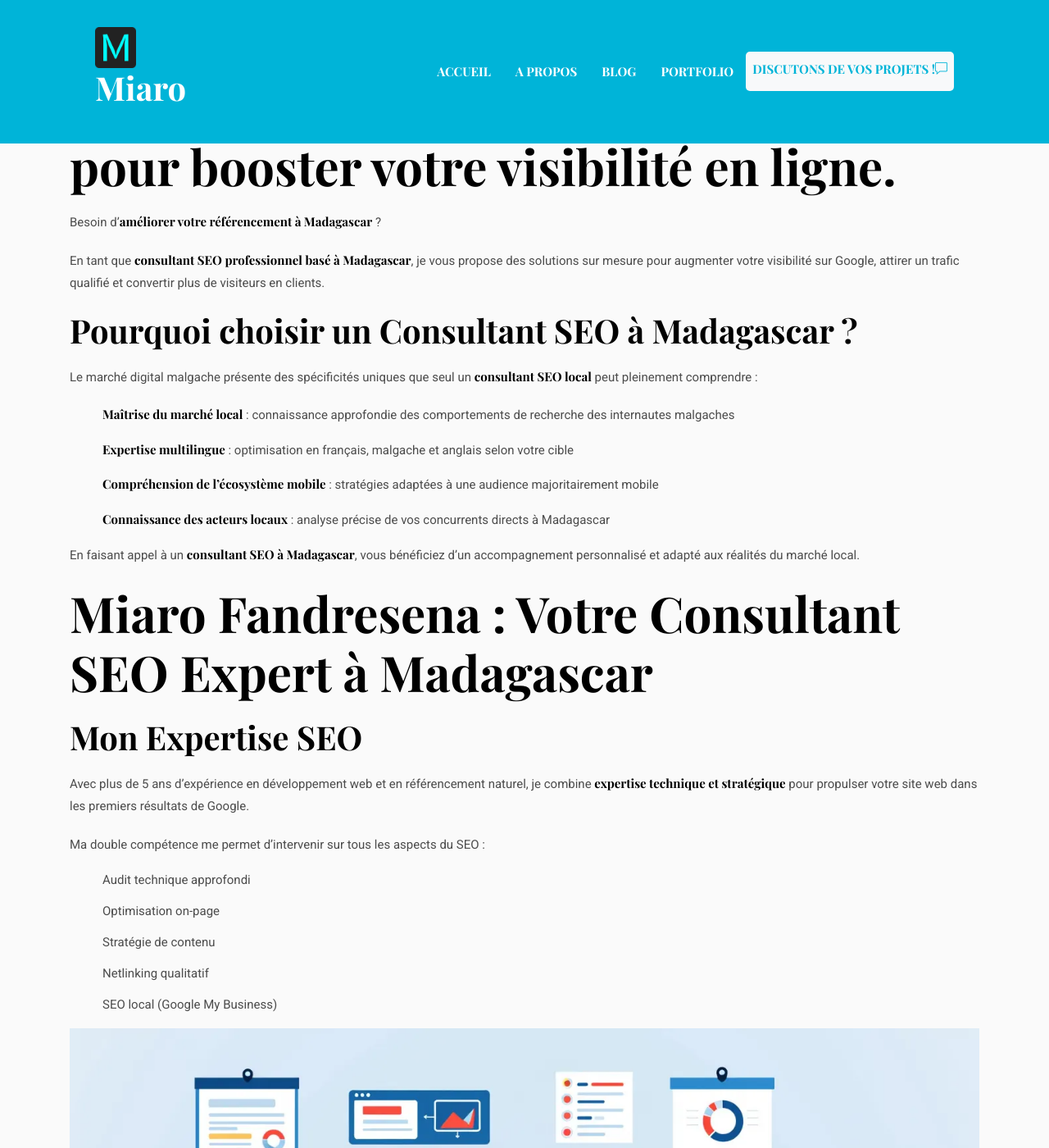
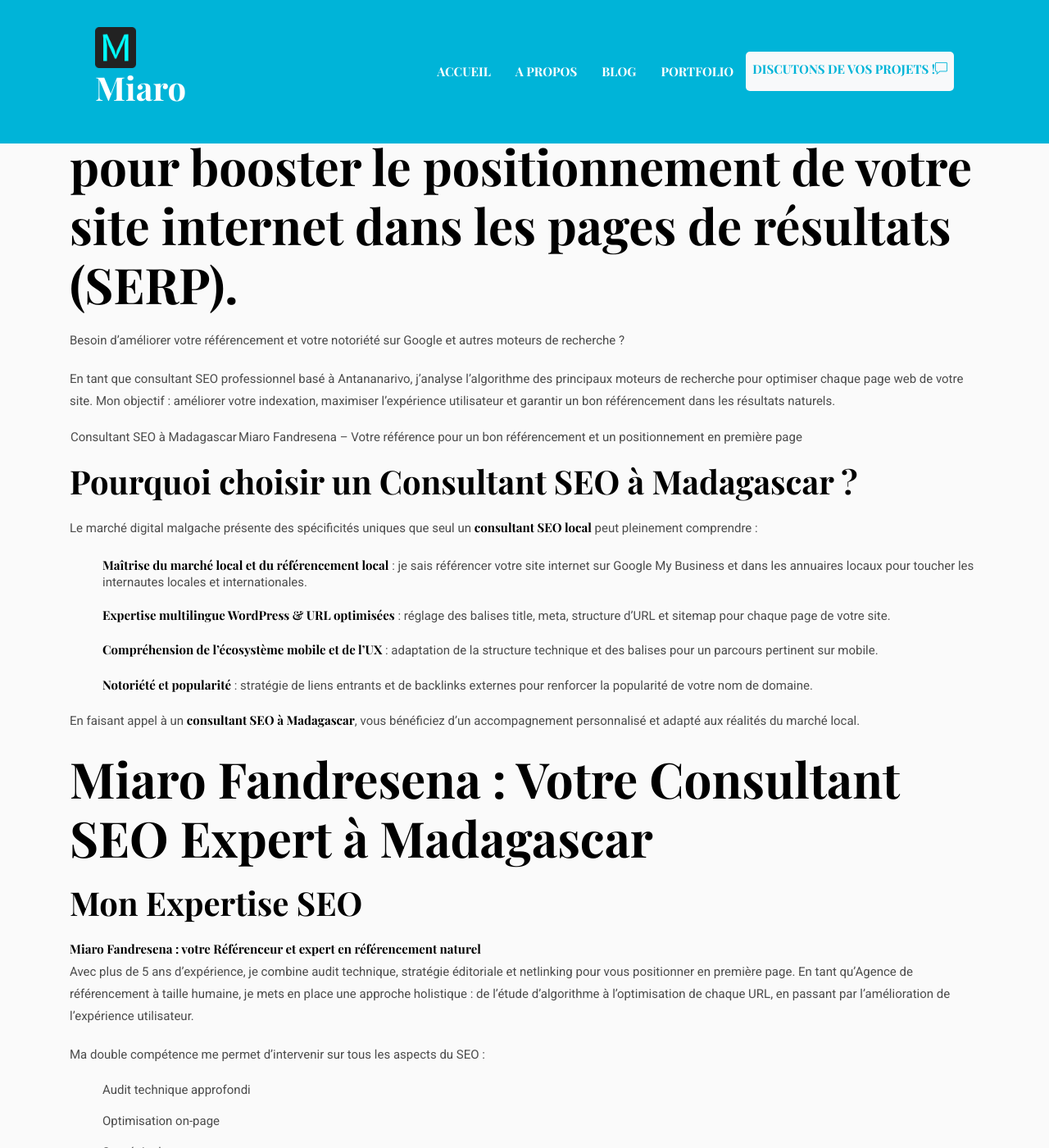
Before and after one commit to miarofandresena/miarofandresena.github.io, a Jekyll site: the page built from _posts/2024-07-23-consultant-seo-a-madagascar.markdown, in a window 1280 px wide and 1400 px high, scrolled down 1357 px. Shown: the whole window at 82% size. Built offline with Jekyll 4.4.1, drawn with Linux system fonts in a browser that asks for light colours; some of the changed text lies outside the part shown.

Commit message:
ajout d'article1.2

```diff
--- a/_posts/2024-07-23-consultant-seo-a-madagascar.markdown
+++ b/_posts/2024-07-23-consultant-seo-a-madagascar.markdown
@@ -8,19 +8,23 @@ tags:   Web
 description: "Consultant SEO à Madagascar – Miaro Fandresena : audit, netlinking, contenus optimisés et suivi personnalisé. Boostez votre visibilité !"
 ---
 
-## Votre Consultant SEO à Madagascar pour booster votre visibilité en ligne.
-Besoin d’**améliorer votre référencement à Madagascar** ?
+## Votre Consultant SEO à Madagascar pour booster le positionnement de votre site internet dans les pages de résultats (SERP).
 
-En tant que **consultant SEO professionnel basé à Madagascar**, je vous propose des solutions sur mesure pour augmenter votre visibilité sur Google, attirer un trafic qualifié et convertir plus de visiteurs en clients.
+Besoin d’améliorer votre référencement et votre notoriété sur Google et autres moteurs de recherche ?
+
+En tant que consultant SEO professionnel basé à Antananarivo, j’analyse l’algorithme des principaux moteurs de recherche pour optimiser chaque page web de votre site. Mon objectif : améliorer votre indexation, maximiser l’expérience utilisateur et garantir un bon référencement dans les résultats naturels.
+
+Consultant SEO à Madagascar | Miaro Fandresena – Votre référence pour un bon référencement et un positionnement en première page
 
 ### Pourquoi choisir un Consultant SEO à Madagascar ?
 
 Le marché digital malgache présente des spécificités uniques que seul un **consultant SEO local** peut pleinement comprendre :
 
--   **Maîtrise du marché local** : connaissance approfondie des comportements de recherche des internautes malgaches
--   **Expertise multilingue** : optimisation en français, malgache et anglais selon votre cible
--   **Compréhension de l’écosystème mobile** : stratégies adaptées à une audience majoritairement mobile
--   **Connaissance des acteurs locaux** : analyse précise de vos concurrents directs à Madagascar
+-   **Maîtrise du marché local et du référencement local** : je sais référencer votre site internet sur Google My Business et dans les annuaires locaux pour toucher les internautes locales et internationales.
+- **Expertise multilingue WordPress & URL optimisées** : réglage des balises title, meta, structure d’URL et sitemap pour chaque page de votre site.
+- **Compréhension de l’écosystème mobile et de l’UX** : adaptation de la structure technique et des balises pour un parcours pertinent sur mobile.
+- **Notoriété et popularité** : stratégie de liens entrants et de backlinks externes pour renforcer la popularité de votre nom de domaine.
+
 
 En faisant appel à un **consultant SEO à Madagascar**, vous bénéficiez d’un accompagnement personnalisé et adapté aux réalités du marché local.
 
@@ -28,7 +32,8 @@ En faisant appel à un **consultant SEO à Madagascar**, vous bénéficiez d’u
 
 ### Mon Expertise SEO
 
-Avec plus de 5 ans d’expérience en développement web et en référencement naturel, je combine **expertise technique et stratégique** pour propulser votre site web dans les premiers résultats de Google.
+**Miaro Fandresena : votre Référenceur et expert en référencement naturel**
+Avec plus de 5 ans d’expérience, je combine audit technique, stratégie éditoriale et netlinking pour vous positionner en première page. En tant qu’Agence de référencement à taille humaine, je mets en place une approche holistique : de l’étude d’algorithme à l’optimisation de chaque URL, en passant par l’amélioration de l’expérience utilisateur.
 
 Ma double compétence me permet d’intervenir sur tous les aspects du SEO :
 
@@ -55,19 +60,19 @@ Ma double compétence me permet d’intervenir sur tous les aspects du SEO :
 
 En tant que **consultant SEO à Madagascar**, je réalise un diagnostic approfondi de votre site web :
 
--   Analyse technique (vitesse, mobile-first, structure technique)
--   Étude sémantique (mots-clés pertinents pour votre activité)
+-   Analyse technique (vitesse, mobile-first, structure technique, balises, URL, sitemap, crawl) pour assurer une indexation optimale
+-   Étude sémantique (mots-clés pertinents pour votre activité) pour chaque page de votre site
 -   Audit de contenu (qualité, pertinence, structure)
--   Analyse du profil de liens (backlinks)
--   Étude concurrentielle
+-   Analyse du profil de liens entrants (backlinks)** et des liens externes
+-   Étude concurrentielle : Analyse de l’algorithme et de l’indexation des pages de résultats de recherche
 
 ### Stratégie de Mots-Clés Ciblée pour Madagascar
 
 Je développe une stratégie de mots-clés adaptée au marché malgache :
 
--   Recherche de mots-clés à fort potentiel commercial
--   Analyse de l’intention utilisateur
--   Clustering et organisation sémantique
+-   Recherche de mots-clés pertinents pour améliorer votre positionnement dans les SERP (search engine results pages)
+-   Analyse de l’intention utilisateur et des requêtes sur chaque moteur de recherche
+-   Clustering sémantique pour maximiser le trafic qualifié vers votre site internet
 -   Prise en compte des spécificités linguistiques locales
 -   Focus sur les requêtes à conversion
 
@@ -76,10 +81,10 @@ Je développe une stratégie de mots-clés adaptée au marché malgache :
 J’optimise chaque élément de vos pages pour maximiser leur pertinence :
 
 -   Structure sémantique (Hn)
--   Balises title et meta descriptions optimisées
+-   Optimisation des balises title et méta descriptions pour chaque URL
 -   Optimisation des URLs
--   Amélioration de l’UX et des signaux d’engagement
--   [Schema.org](http://Schema.org) et données structurées
+-   Amélioration de l’expérience utilisateur (UX) et des signaux d’engagement : vitesse, mobile-first, structure de contenu
+-   [Schema.org](http://Schema.org) et données structurées : Mise en place de données structurées pour enrichir vos extraits dans les résultats naturels
 
 ![Consultant SEO à Madagascar](/assets/images/blog/consultant-seo-a-madagascar.webp "Consultant SEO à Madagascar"){: .img-responsive}
 
@@ -87,8 +92,8 @@ J’optimise chaque élément de vos pages pour maximiser leur pertinence :
 
 Je rédige des contenus de qualité adaptés au public malgache :
 
--   Articles de fond (1500+ mots)
--   Structure en “hub & spoke”
+-   Rédaction d’articles de fond (1500+ mots) avec un maillage interne vers les pages web stratégiques
+-   Stratégie hub & spoke pour booster la popularité de votre site et attirer des liens externes
 -   Maillage interne stratégique
 -   Contenu E-A-T (Expertise, Autorité, Fiabilité)
 -   Adaptation aux spécificités culturelles locales
@@ -99,23 +104,26 @@ Je développe votre autorité en ligne grâce à une stratégie de backlinks pre
 
 -   Création de backlinks thématiques de qualité
 -   Inscriptions dans les annuaires et répertoires locaux
--   Relations avec les médias et blogs malgaches
+-   Relations avec les médias et blogs locales et intérnationales
 -   Guest posting sur des sites pertinents
--   Monitoring et désaveu des liens toxiques
+-   Monitoring des backlinks et désaveu des profils toxiques
+-   Inscription dans les annuaires locaux pour renforcer la notoriété et la popularité de votre nom de domaine
 
 ### [SEO Local pour Madagascar ou autres pays](https://miarofandresena.github.io/2025/02/22/seo-local/)
 
 Je maximise votre visibilité dans les recherches locales :
 
--   Optimisation Google My Business complète
+-   Optimisation Google My Business pour booster votre référencement local
 -   Implémentation du schema LocalBusiness
 -   Cohérence NAP (Nom, Adresse, Téléphone)
--   Stratégie d’avis clients
+-   Stratégie d’avis clients pour améliorer vos performances sur les pages de résultats locales
 -   Optimisation pour le pack local
 
 ![Responsable SEO freelance à Madagascar](/assets/images/blog/responsable-seo-freelance-a-madagascar.webp "Responsable SEO freelance à Madagascar"){: .img-responsive}
 
 ## Ma Méthodologie de Consultant SEO à Madagascar
+
+À chaque phase, je veille à monitorer **les positions dans les SERP** et le trafic **vers votre site**. Grâce à des rapports détaillés (positionnement par mot-clé, analyse des pages de résultats, évolution de la popularité), vous visualisez concrètement l’impact de chaque action.
 
 ### Phase 1 : Audit et Stratégie
 
--- a/_posts/2025-03-01-analyse-reporting-seo.markdown
+++ b/_posts/2025-03-01-analyse-reporting-seo.markdown
@@ -5,7 +5,7 @@ date:   2025-03-01 10:05:55 +0300
 image:  /assets/images/blog/analyse-seo.webp
 author: Miaro
 tags:   Web
-description: "Découvrez comment dominer le SEO local et attirer plus de clients près de chez vous grâce à des techniques éprouvées et originales."
+description: "Découvrez les outils SEO méconnus et mes astuces exclusives pour des analyses et rapports percutants. Boostez votre stratégie avec des méthodes éprouvées et obtenez des résultats concrets maintenant !"
 ---
 
 OK, on va être honnêtes : l’analyse SEO, c’est un peu comme lire une carte au trésor… sans savoir où est la croix. 🗺️
--- a/_posts/2025-03-21-audit-seo.markdown
+++ b/_posts/2025-03-21-audit-seo.markdown
@@ -5,7 +5,7 @@ date:   2025-03-21 10:05:55 +0300
 image:  /assets/images/blog/audit-seo.webp
 author: Miaro
 tags:   Web
-description: "Découvrez comment, depuis 2020, j’ai analysé des stratégies SEO vouées à l’échec et transformé des sites en véritable succès – sans artifices, juste de l’expérience."
+description: "Plongez dans l'univers des audits SEO avec des méthodes d'expert et astuces cachées. Devenez un véritable détective du référencement et optimisez votre site comme jamais auparavant !"
 ---
 
 
```
Also changed, not shown: _pages/about.md (+2 -1 lines), _layouts/about-temp.html (renamed from _layouts/about.html).
